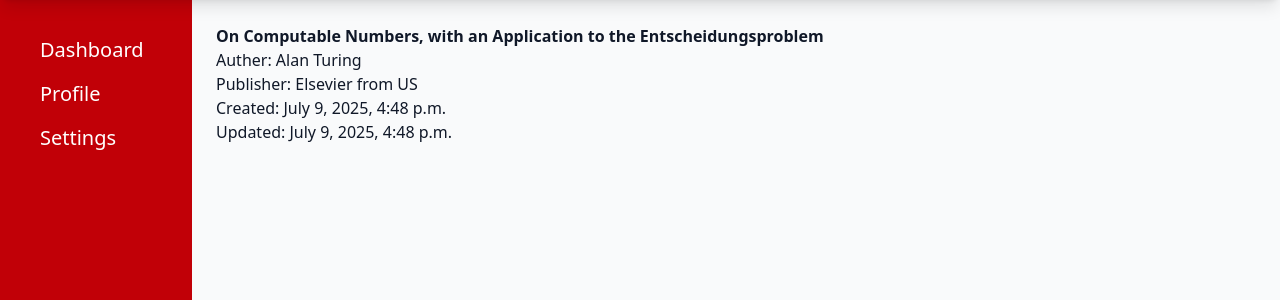
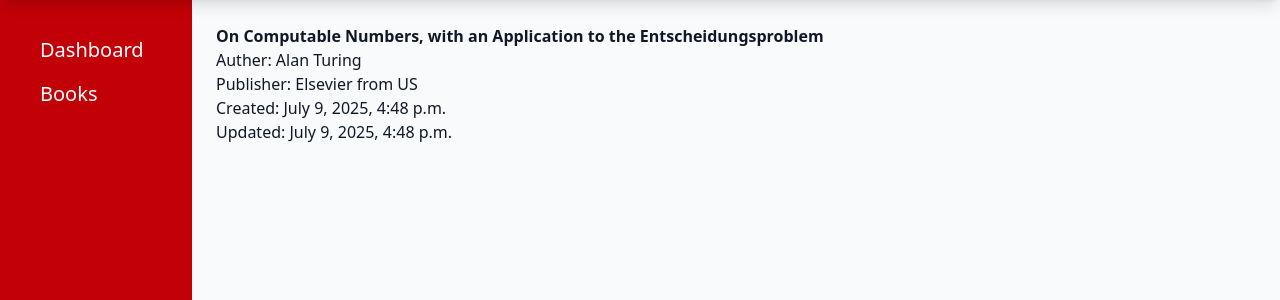
Before and after one commit to sehrishnoreen31/book-rental-business-django, a Django app: page /books/13/ in a window 1280 px wide. Shown: the part 64-364 px from the top of the page. Run offline with Django 5.2, Linux system fonts and the light colour scheme; data comes from the database, SQL or seed files in the repository; style sheets or scripts are compiled from the project's sources; some libraries are stand-ins or nearby versions.

Commit message:
urls mapping

```diff
--- a/templates/layout/mobile_sidebar.html
+++ b/templates/layout/mobile_sidebar.html
@@ -1,4 +1,6 @@
 <!-- Mobile Sidebar Overlay -->
+{% url "home_view" as path_to_home %}
+{% url "books:main" as path_to_books %}
 <div id="mobileSidebarOverlay" class="fixed inset-0 z-50 hidden">
     <div class="w-40 bg-black text-white min-h-full p-4 shadow-lg ml-auto">
         <div class="flex justify-end">
@@ -7,9 +9,8 @@
             </button>
         </div>
         <nav class="mt-4 space-y-2">
-            <a href="#" class="block px-2 py-1">Dashboard</a>
-            <a href="#" class="block px-2 py-1">Profile</a>
-            <a href="#" class="block px-2 py-1">Settings</a>
+            <a href="{{path_to_home}}" class="block px-2 py-1">Dashboard</a>
+            <a href="{{path_to_books}}" class="block px-2 py-1">Books</a>
         </nav>
     </div>
 </div>
--- a/templates/layout/sidebar.html
+++ b/templates/layout/sidebar.html
@@ -1,6 +1,7 @@
+{% url 'home_view' as path_to_home %}
+{% url 'books:main' as path_to_books %}
 <!-- Sidebar for Large Screens (Part of Flex Layout with Full Height) -->
 <aside class="hidden lg:block w-40 h-screen bg-red-700 text-white p-4 space-y-2">
-    <a href="#" class="block px-2 py-1 hover:text-gray-200 font-medium text-xl">Dashboard</a>
-    <a href="#" class="block px-2 py-1 hover:text-gray-200 font-medium text-xl">Profile</a>
-    <a href="#" class="block px-2 py-1 hover:text-gray-200 font-medium text-xl">Settings</a>
+    <a href="{{path_to_home}}" class="block px-2 py-1 hover:text-gray-200 font-medium text-xl">Dashboard</a>
+    <a href="{{path_to_books}}" class="block px-2 py-1 hover:text-gray-200 font-medium text-xl">Books</a>
 </aside>
```
